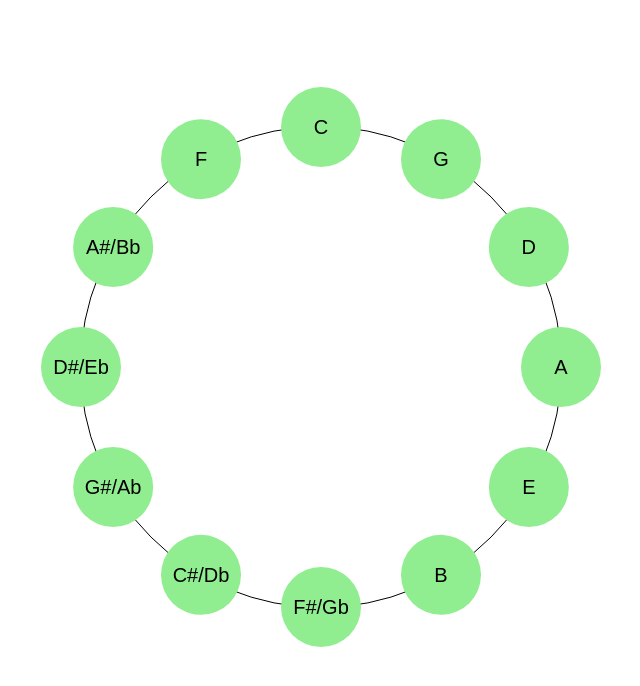
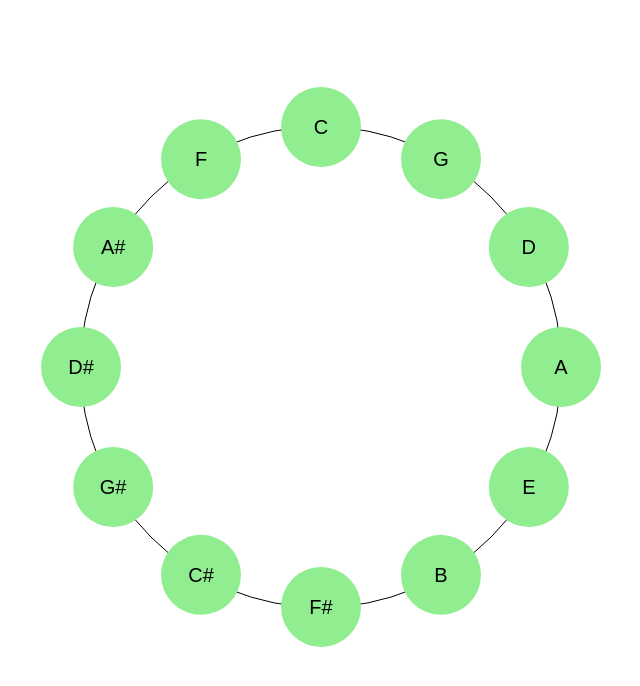
Before and after one commit to antsif-a/clef, a React (Vite) app: page /circle in a window 1280 px wide. Shown: the top 686 px of the page, without its empty margins (319-959 px from the left). Built offline with nearby package versions, Linux system fonts and the light colour scheme.

Commit message:
refactor: Use FrequencyClass in more cases and rewrite states

```diff
--- a/src/components/Circle/Circle.tsx
+++ b/src/components/Circle/Circle.tsx
@@ -1,10 +1,11 @@
-import React, { useMemo, useRef, useState } from 'react';
+import React, { useMemo } from 'react';
+import { PolySynth, Unit } from 'tone';
 import CircleStyles from './Circle.module.scss';
 import CircleChord from '../CircleChord';
 import Interval from '../../models/Interval';
-import { chromaticScale } from '../../models/Scales';
+import { getChromaticScale, Scale } from '../../models/Scales';
 
-function sortByInterval(arr: any[], interval: Interval) {
+function sortByInterval(arr: Scale, interval: Interval) {
     const newArr = [...arr];
     let counter = 0;
     for (let i = 0; i < arr.length - 1; i++) {
@@ -20,19 +21,34 @@ function sortByInterval(arr: any[], interval: Interval) {
     return newArr;
 }
 
-export default function Circle() {
-    const [interval] = useState(Interval.PerfectFifth);
+interface CircleProps {
+    instrument: PolySynth;
+    octave: number;
+    stepInterval: Unit.Interval;
+}
+
+export default function Circle({
+    instrument,
+    octave,
+    stepInterval,
+}: CircleProps) {
     const chords = useMemo(
-        () => sortByInterval(chromaticScale, interval),
-        [interval],
+        () => sortByInterval(getChromaticScale(octave), stepInterval),
+        [stepInterval, octave],
     );
 
     return (
         <ul className={CircleStyles.circle}>
-            {chords.map((n) => (
+            {chords.map((note) => (
                 <CircleChord
-                    root={n}
-                    onClick={() => {}}
+                    instrument={instrument}
+                    root={note}
+                    intervals={[
+                        Interval.Unison,
+                        Interval.MajorThird,
+                        Interval.PerfectFifth,
+                    ]}
+                    key={note.toFrequency()}
                 />
             ))}
         </ul>
--- a/src/components/CircleChord/CircleChord.tsx
+++ b/src/components/CircleChord/CircleChord.tsx
@@ -1,15 +1,27 @@
 import React from 'react';
+import { FrequencyClass, PolySynth } from 'tone';
 import CircleChordStyles from './CircleChord.module.scss';
+import Interval from '../../models/Interval';
+import usePlayChord from '../../hooks/usePlayChord';
 
-export default function CircleChord({ root, onClick }: {
-  root: string,
-  onClick: () => void
-}) {
-  return (
-    <li className={CircleChordStyles.chord}>
-      <button onClick={onClick}>
-        {root}
-      </button>
-    </li>
-  );
+interface CircleChordProps {
+    root: FrequencyClass;
+    intervals: Interval[];
+    instrument: PolySynth;
 }
+
+export default function CircleChord({
+    root,
+    intervals,
+    instrument,
+}: CircleChordProps) {
+    return (
+        <li className={CircleChordStyles.chord}>
+            <button
+                onClick={() => usePlayChord(instrument, root, intervals, '8n')}
+            >
+                {root.toNote().slice(0, -1) /* remove octave number */}
+            </button>
+        </li>
+    );
+}
--- a/src/hooks/usePlayChord.ts
+++ b/src/hooks/usePlayChord.ts
@@ -1,6 +1,15 @@
-import { Unit } from 'tone';
-import usePlayNote from './usePlayNote';
+import { FrequencyClass, PolySynth, Unit } from 'tone';
+import Interval from '../models/Interval';
 
-export default function usePlayChord(chord: Unit.Note, duration: Unit.Time) {
-    usePlayNote(chord, duration);
+export default function usePlayChord(
+    instrument: PolySynth,
+    root: FrequencyClass,
+    intervals: Interval[],
+    duration: Unit.Time,
+) {
+    const notes = root
+        .harmonize(intervals)
+        .map((n) => n.valueOf());
+
+    instrument.triggerAttackRelease(notes, duration);
 }
--- a/src/hooks/usePlayNote.ts
+++ b/src/hooks/usePlayNote.ts
@@ -1,6 +1,7 @@
 import { Synth, Unit } from 'tone';
 
 export default function usePlayNote(note: Unit.Frequency, duration: Unit.Time) {
-    const synth = new Synth().toDestination();
-    synth.triggerAttackRelease(note, duration);
+    new Synth()
+        .toDestination()
+        .triggerAttackRelease(note, duration);
 }
--- a/src/models/Scales.ts
+++ b/src/models/Scales.ts
@@ -1,14 +1,37 @@
-export const chromaticScale = [
+// export const chromaticScale = [
+//     'C',
+//     'C#/Db',
+//     'D',
+//     'D#/Eb',
+//     'E',
+//     'F',
+//     'F#/Gb',
+//     'G',
+//     'G#/Ab',
+//     'A',
+//     'A#/Bb',
+//     'B',
+// ];
+
+import { Frequency, FrequencyClass } from 'tone';
+
+const chromaticNotes = [
     'C',
-    'C#/Db',
+    'C#',
     'D',
-    'D#/Eb',
+    'D#',
     'E',
     'F',
-    'F#/Gb',
+    'F#',
     'G',
-    'G#/Ab',
+    'G#',
     'A',
-    'A#/Bb',
+    'A#',
     'B',
 ];
+
+export type Scale = FrequencyClass[];
+
+export function getChromaticScale(octave: number) {
+    return chromaticNotes.map((n) => Frequency(`${n}${octave}`));
+}
--- a/src/routes/Circle/CircleRoute.tsx
+++ b/src/routes/Circle/CircleRoute.tsx
@@ -1,11 +1,27 @@
-import React from 'react';
+import React, { useState } from 'react';
+import { AMSynth, PolySynth } from 'tone';
 import Circle from '../../components/Circle';
 import CircleStyles from './CircleRoute.module.scss';
+import Interval from '../../models/Interval';
 
 export default function CircleRoute() {
+    const [circleSettings] = useState({
+        instrument: new PolySynth(AMSynth, {
+            oscillator: {
+                modulationType: 'triangle',
+            },
+        }).toDestination(),
+        octave: 4,
+        stepInterval: Interval.PerfectFifth,
+    });
+
     return (
         <div className={CircleStyles.container}>
-            <Circle />
+            <Circle
+                instrument={circleSettings.instrument}
+                octave={circleSettings.octave}
+                stepInterval={circleSettings.stepInterval}
+            />
         </div>
     );
 }
```
Also changed, not shown: src/main.tsx (+5 -5 lines).
